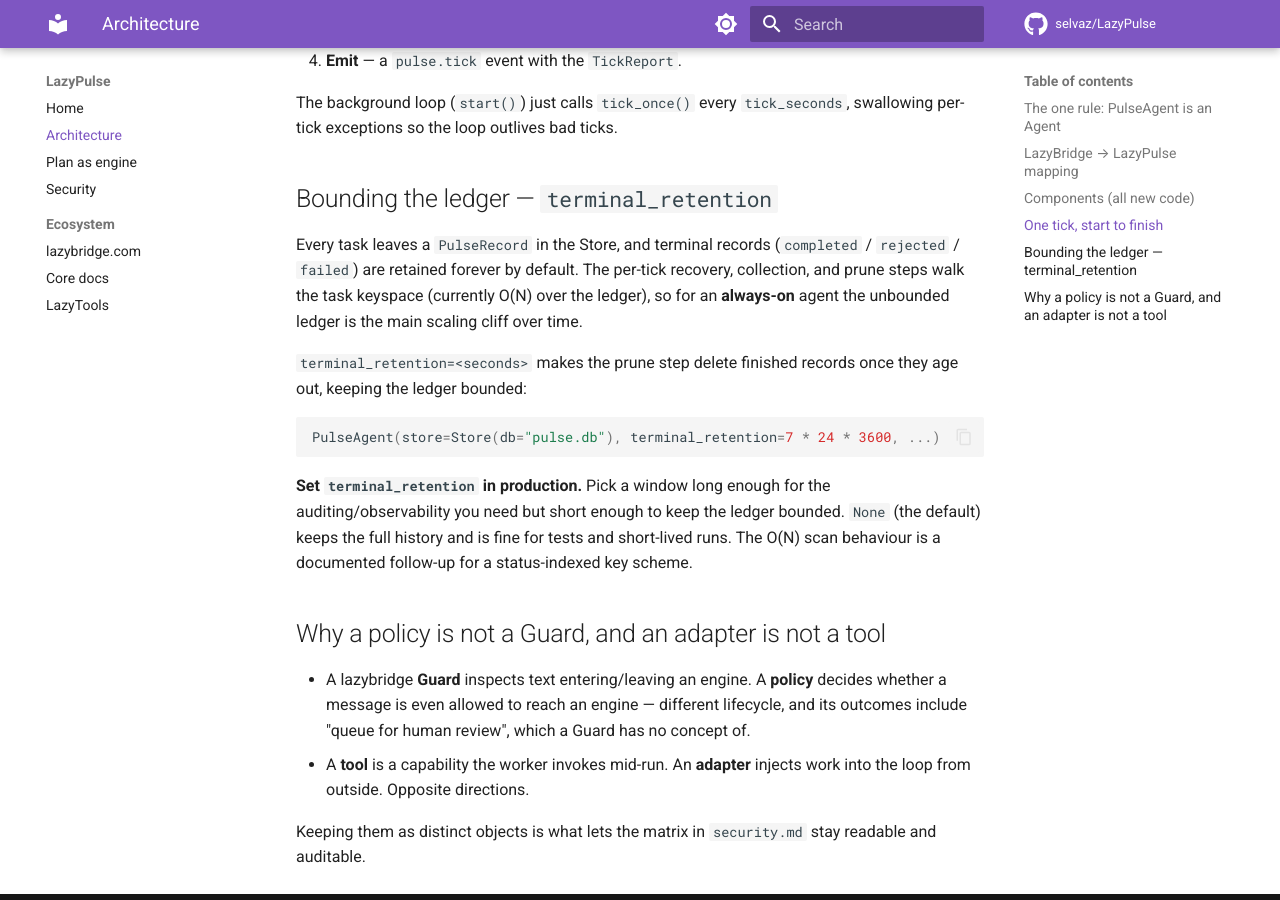
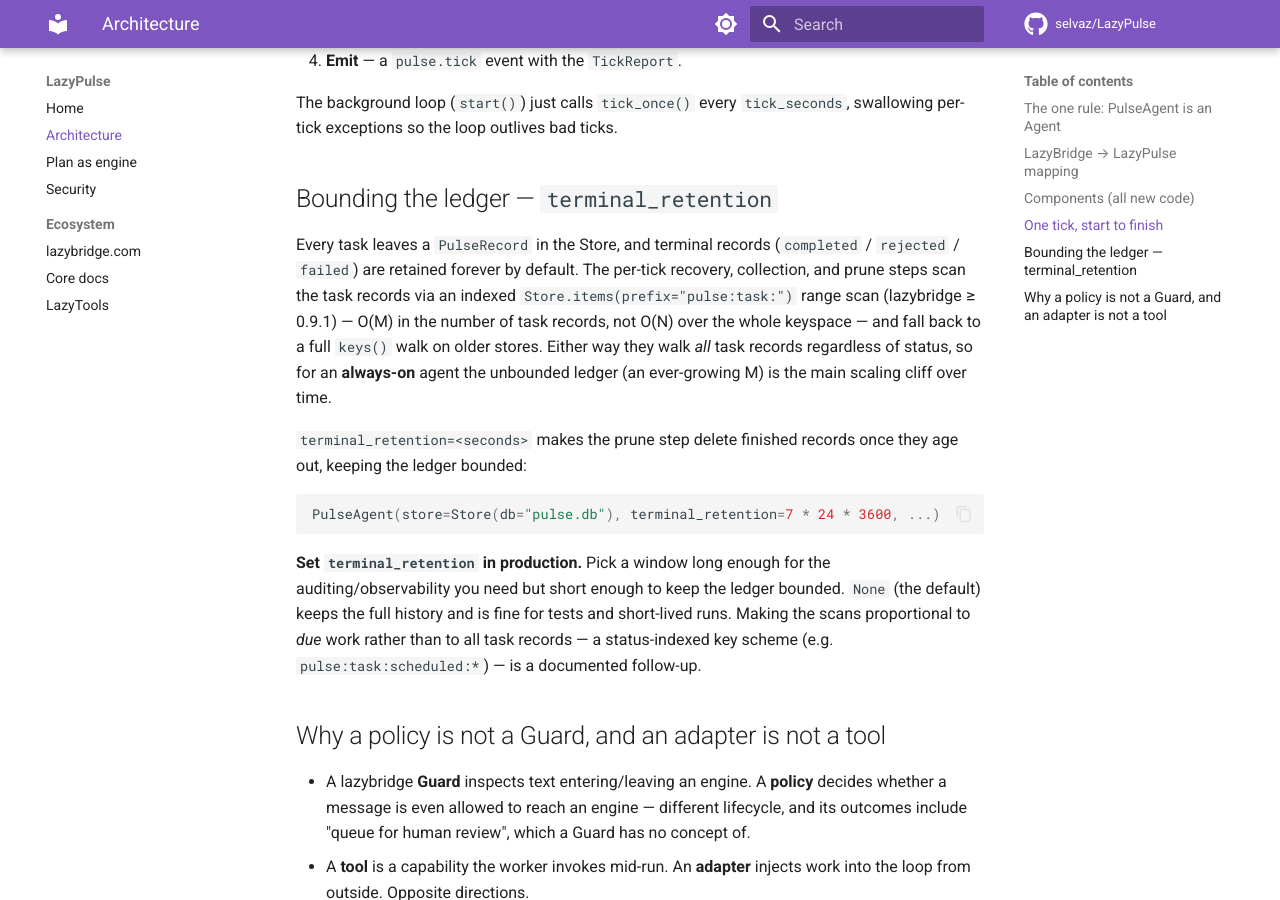
Before and after one commit to selvaz/LazyPulse, an MkDocs documentation site: the page built from docs/architecture.md, in a window 1280 px wide and 900 px high, scrolled down 1737 px. Built offline with MkDocs 1.6.1 and Material for MkDocs 9.7.7, drawn with Linux system fonts in a browser that asks for light colours; comment, search, counter and statistics services are not loaded.

Commit message:
perf(tasks): route review/prune scans through indexed items(prefix=)
`pending_tasks` and `purge_terminal_tasks` walked the full Store keyspace via
`store.keys()` while the tick loop's `_scan_records` already used the indexed
`Store.items(prefix="pulse:task:")` range scan. Factor that strategy into a
shared `_iter_task_records` helper (with the same `keys()` fallback for stores
without `items(prefix=)`) and route both functions through it.

This closes the F4 gap from the assessment: the retention prune path — the
mechanism meant to keep an always-on Store bounded — no longer does a full
O(N) keyspace scan itself; both helpers are now O(M) in task-record count.

Docs (README + architecture.md) updated to describe the scans as O(M) over
task records (not O(N) over the keyspace), with the status-indexed key scheme
that would make scans proportional to *due* work kept as the documented
follow-up. Adds regression tests that both helpers ignore non-task keys.

```diff
--- a/docs/architecture.md
+++ b/docs/architecture.md
@@ -70,9 +70,12 @@ The background loop (`start()`) just calls `tick_once()` every
 
 Every task leaves a `PulseRecord` in the Store, and terminal records
 (`completed` / `rejected` / `failed`) are retained forever by default. The
-per-tick recovery, collection, and prune steps walk the task keyspace
-(currently O(N) over the ledger), so for an **always-on** agent the unbounded
-ledger is the main scaling cliff over time.
+per-tick recovery, collection, and prune steps scan the task records via an
+indexed `Store.items(prefix="pulse:task:")` range scan (lazybridge ≥ 0.9.1) —
+O(M) in the number of task records, not O(N) over the whole keyspace — and fall
+back to a full `keys()` walk on older stores. Either way they walk *all* task
+records regardless of status, so for an **always-on** agent the unbounded ledger
+(an ever-growing M) is the main scaling cliff over time.
 
 `terminal_retention=<seconds>` makes the prune step delete finished records once
 they age out, keeping the ledger bounded:
@@ -84,8 +87,9 @@ PulseAgent(store=Store(db="pulse.db"), terminal_retention=7 * 24 * 3600, ...)
 **Set `terminal_retention` in production.** Pick a window long enough for the
 auditing/observability you need but short enough to keep the ledger bounded.
 `None` (the default) keeps the full history and is fine for tests and
-short-lived runs. The O(N) scan behaviour is a documented follow-up for a
-status-indexed key scheme.
+short-lived runs. Making the scans proportional to *due* work rather than to all
+task records — a status-indexed key scheme (e.g. `pulse:task:scheduled:*`) — is
+a documented follow-up.
 
 ## Why a policy is not a Guard, and an adapter is not a tool
 
```
Also changed, not shown: CHANGELOG.md (+12 -0 lines), README.md (+7 -4 lines), 2 other files.
